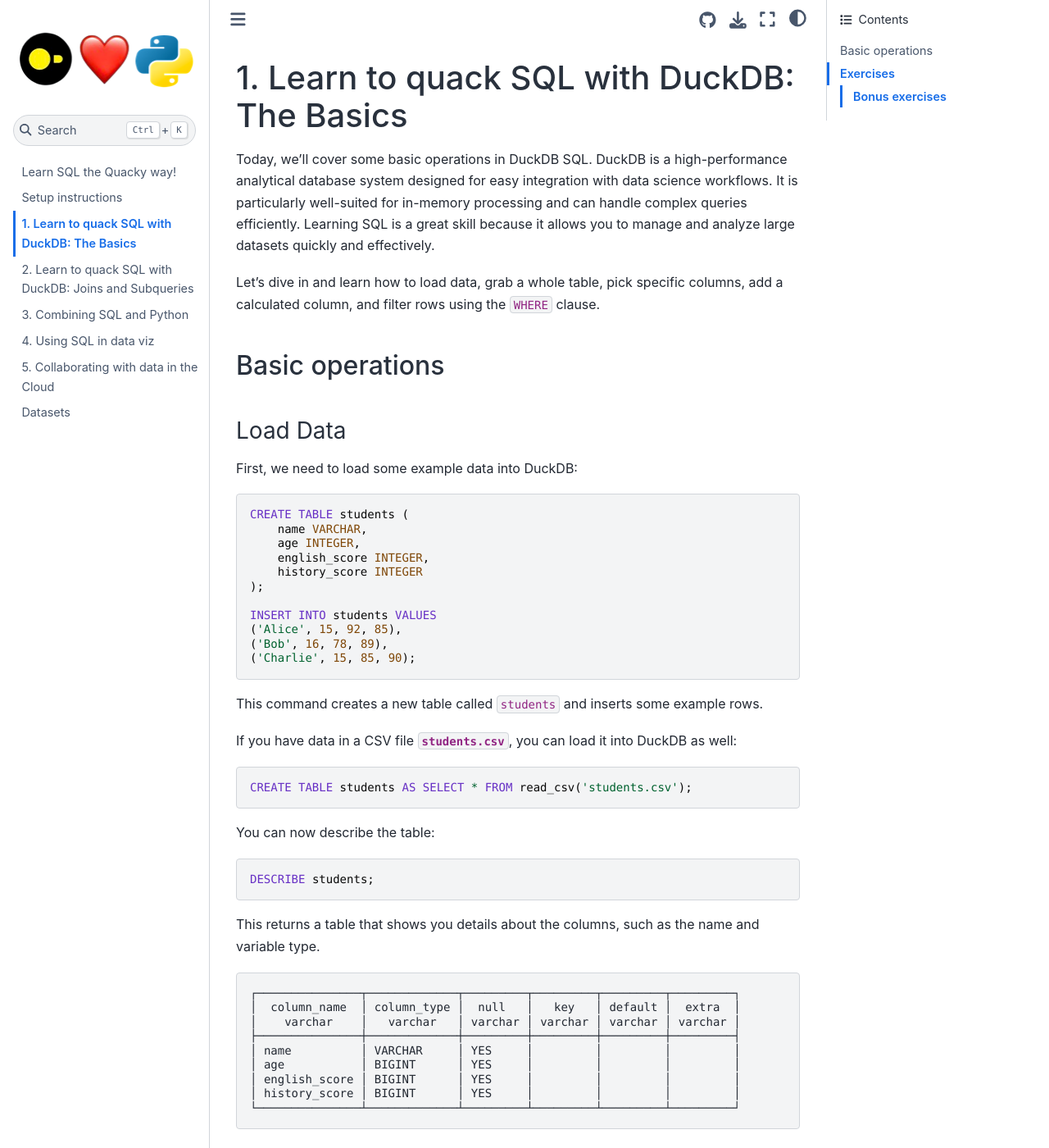
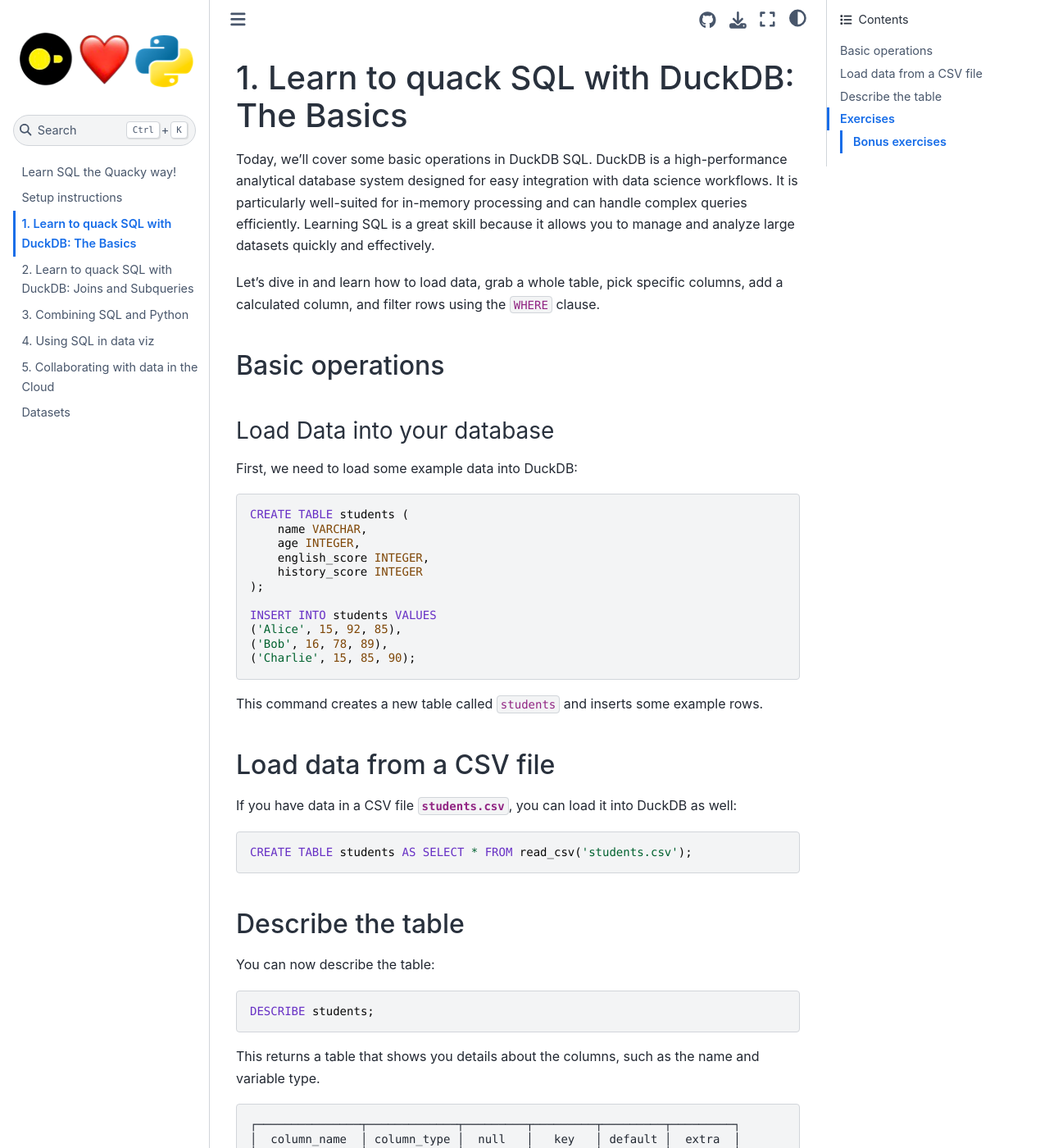
Before and after one commit to MotherDuck-Open-Source/sql-tutorial, a Jupyter Book: the page built from intro-sql-1.md, in a window 1280 px wide and 1400 px high. Shown: the whole window at 82% size. Built offline with Jupyter Book 1.0.4 settings and Sphinx 7.4.7 and the Sphinx Book theme 1.1.4, drawn with Linux system fonts in a browser that asks for light colours; cross-references to code outside the pages are shown as plain code.

Commit message:
update pt 1

````diff
--- a/intro-sql-1.md
+++ b/intro-sql-1.md
@@ -20,7 +20,7 @@
 
 ## Basic operations
 
-### Load Data
+### Load Data into your database
 
 First, we need to load some example data into DuckDB:
 
@@ -40,11 +40,15 @@
 
 This command creates a new table called `students` and inserts some example rows.
 
+## Load data from a CSV file
+
 If you have data in a CSV file {Download}`students.csv<./data/students.csv>`, you can load it into DuckDB as well:
 
 ```SQL
 CREATE TABLE students AS SELECT * FROM read_csv('students.csv');
 ```
+
+## Describe the table
 
 You can now describe the table:
 
````
